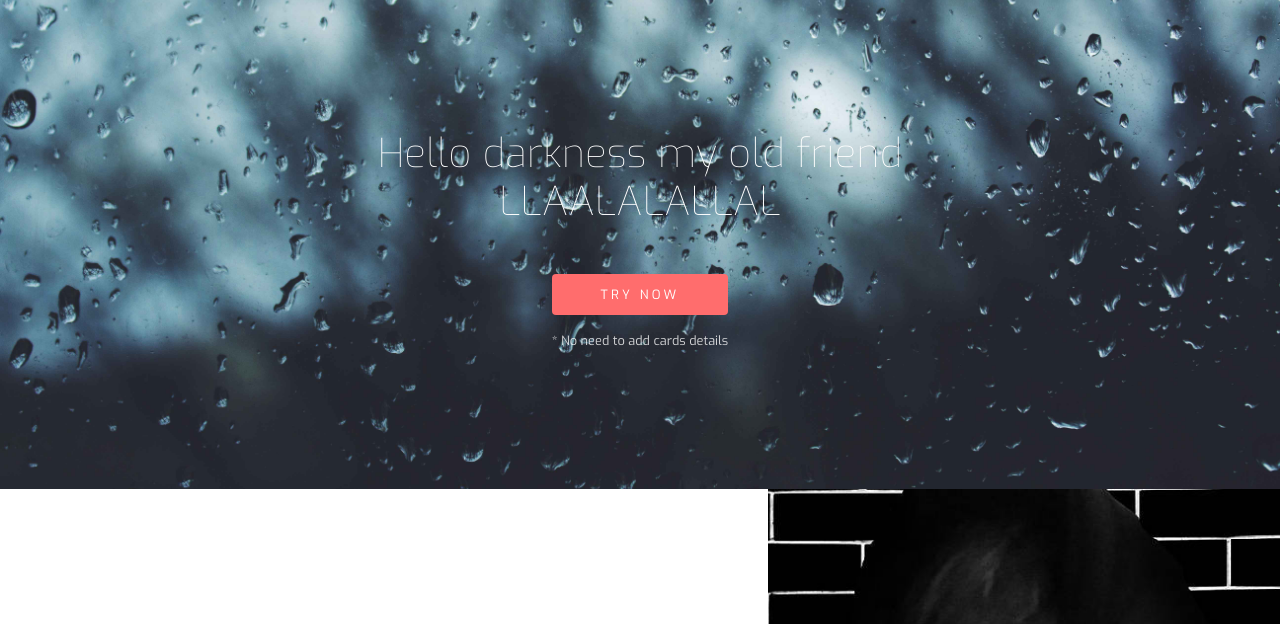
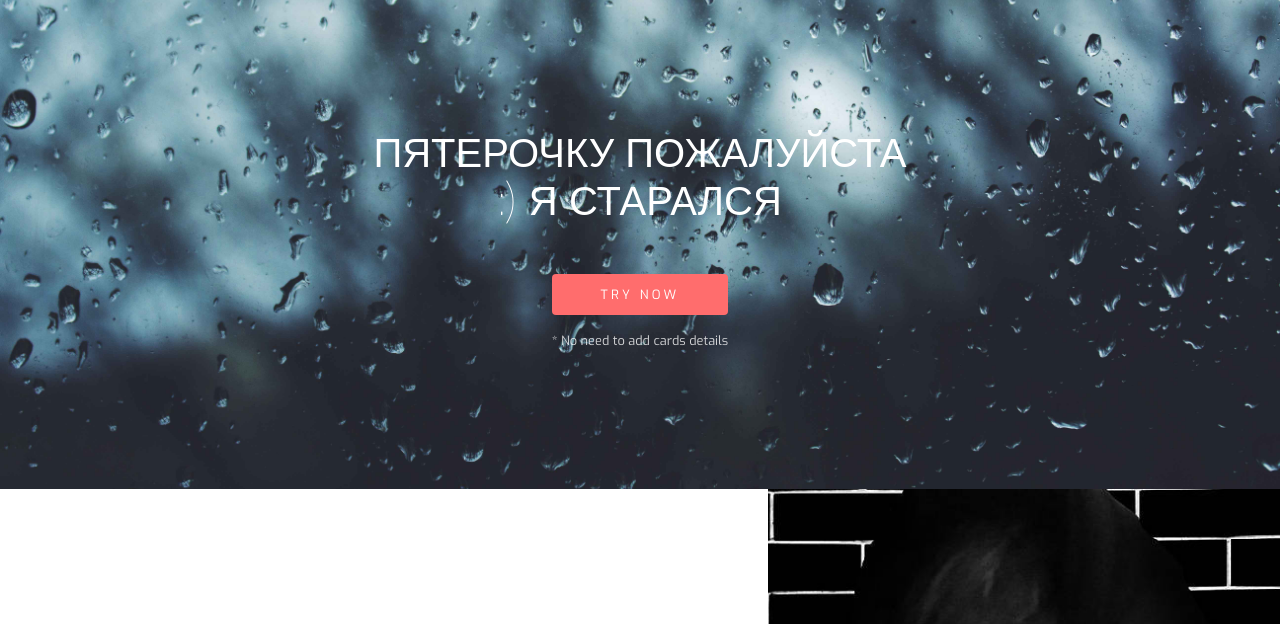
Before and after one commit to saturnus18/5_za_god_Jelatelno_Jasuru, a plain HTML site: page index.html in a window 1280 px wide. Shown: the part 175-799 px from the top of the page. Drawn offline with Linux system fonts and the light colour scheme; a script that the page names is missing.

Commit message:
Update index.html

```diff
--- a/index.html
+++ b/index.html
@@ -5,7 +5,7 @@
     <meta http-equiv="X-UA-Compatible" content="IE=edge">
     <meta name="viewport" content="width=device-width, initial-scale=1">
     <meta name="format-detection" content="telephone=no">
-    <title>Exxxposure</title>
+    <title>ПЯТЬ ЗА ЧЕТВЕРТЬ</title>
     <link rel="icon" sizes="16x16" href="favicon.png">
     <link href="css/bootstrap.min.css" rel="stylesheet">
     <link href="css/style.css" rel="stylesheet">
@@ -55,7 +55,7 @@
             <div class="col-md-6 text-center">
               <div class="text">
                 <div class="feat">
-                  <h1 class="mb-5">Hello darkness my old friend LLAALALALLAL</h1>
+                  <h1 class="mb-5">ПЯТЕРОЧКУ ПОЖАЛУЙСТА :) Я СТАРАЛСЯ</h1>
                 </div>
                 <div class="link">
                   <div class="row justify-content-center">
```
